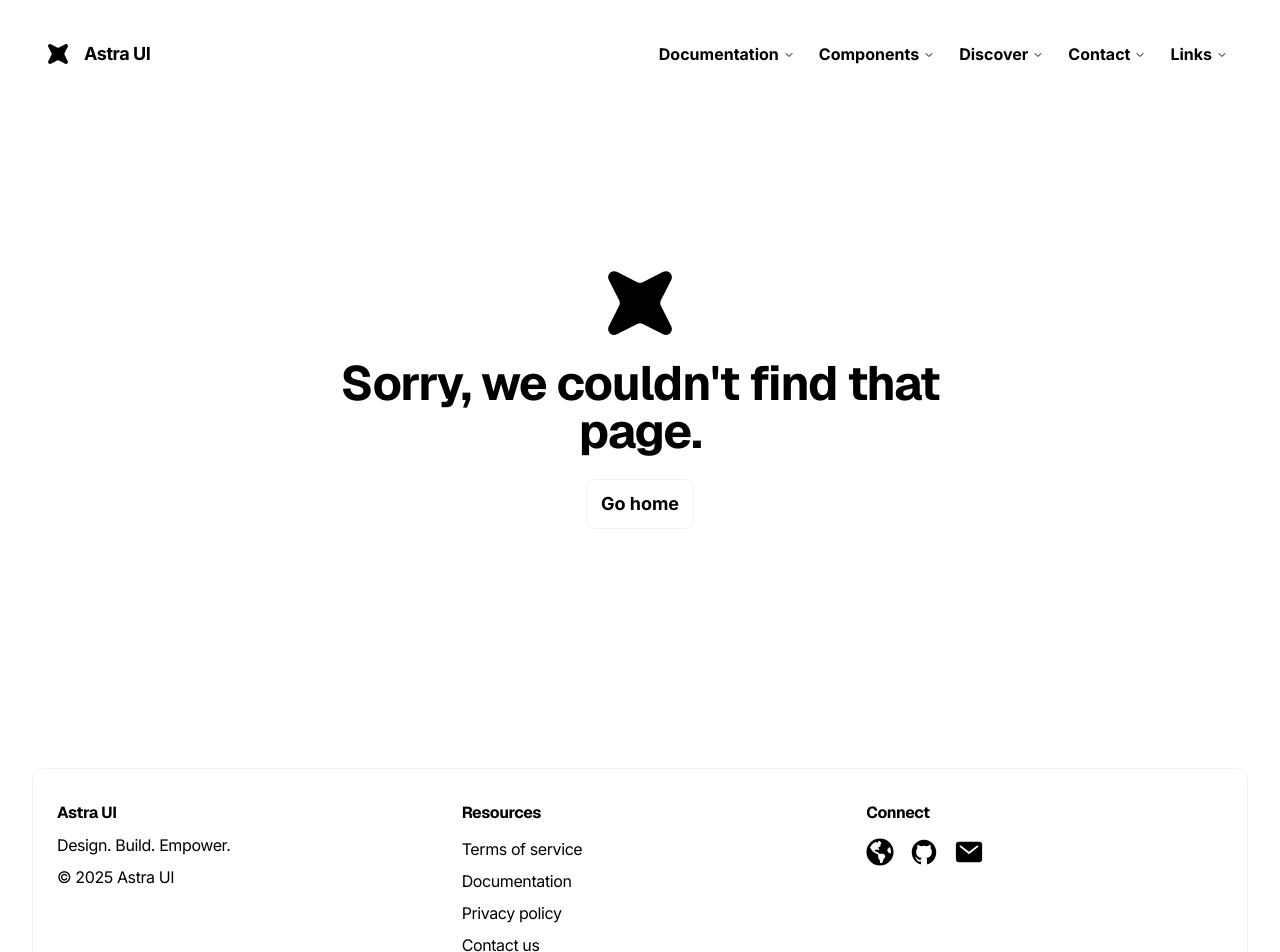
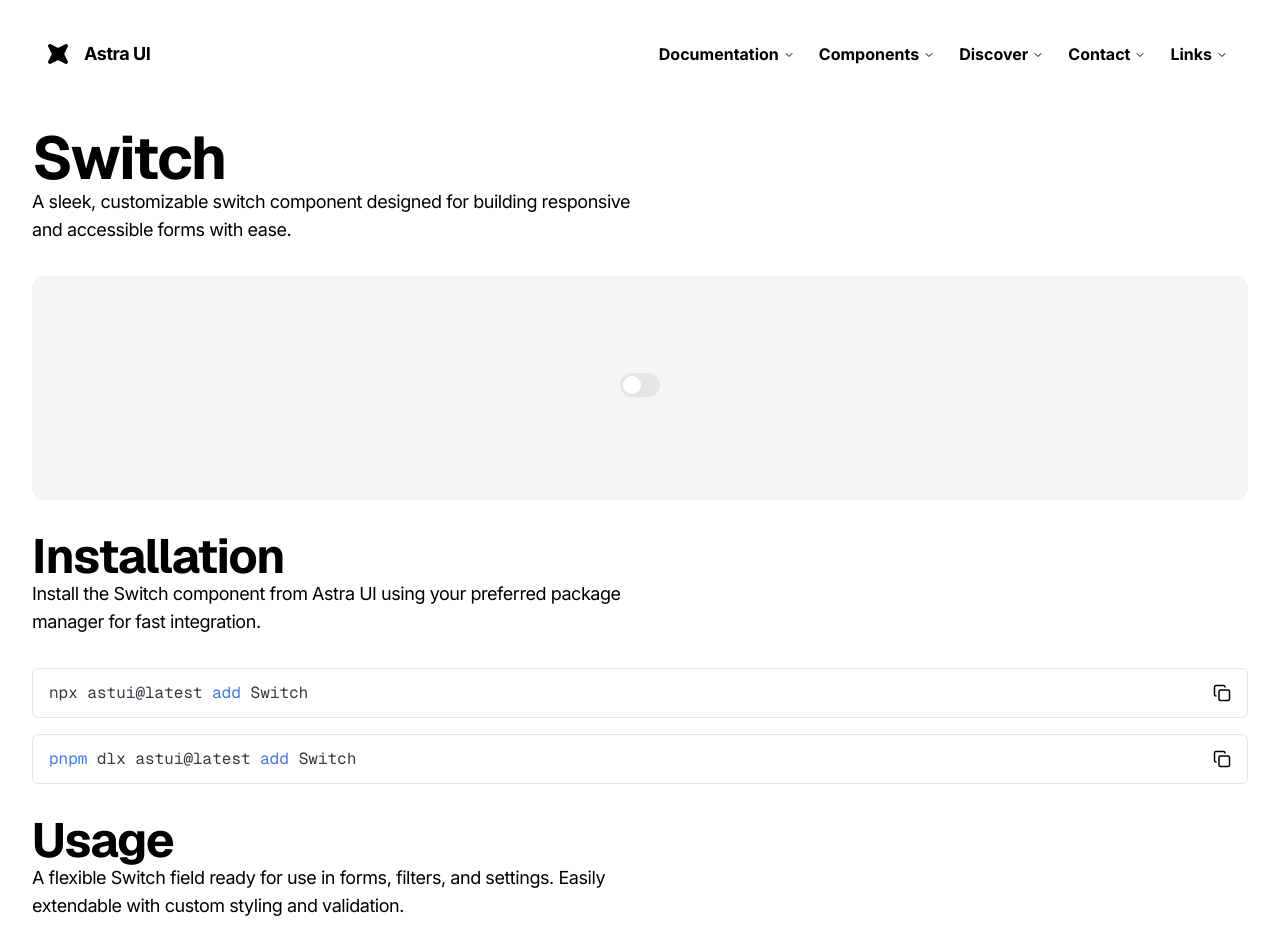
Before and after one commit to astraui/astraui, a Next.js app: page /components/switch in a window 1280 px wide. Before the commit this address had no page. Shown: the top 952 px of the page. Built offline with nearby package versions, Linux system fonts and the light colour scheme.

Commit message:
Add the documentation

```diff
--- /dev/null
+++ b/app/components/switch/page.mdx
@@ -0,0 +1,31 @@
+import Switch from '@/components/astra/Switch';
+import ComponentWrapper from '@/components/ComponentWrapper';
+import CommandLine from '@/components/astra/CommandLine';
+
+# Switch
+
+A sleek, customizable switch component designed for building responsive and accessible forms with ease.
+
+<div className="my-8 flex flex-col gap-4">
+  <ComponentWrapper>
+    <Switch checked={true} />
+  </ComponentWrapper>
+</div>
+
+## Installation
+
+Install the Switch component from Astra UI using your preferred package manager for fast integration.
+
+<div className="my-8 flex flex-col gap-4">
+  <CommandLine command="npx astui@latest add Switch" />
+  <CommandLine command="pnpm dlx astui@latest add Switch" />
+</div>
+
+## Usage
+
+A flexible Switch field ready for use in forms, filters, and settings. Easily extendable with custom styling and validation.
+
+<div className="my-8 flex flex-col gap-4">
+  <CommandLine language="tsx" command='import Switch from "@/components/ui/Switch"' />
+  <CommandLine language="tsx" command='<Switch id="user-role" name="role" className="accent-blue-500" onChange={handleChange} checked={isAdmin} disabled={false} />' />
+</div>
```
